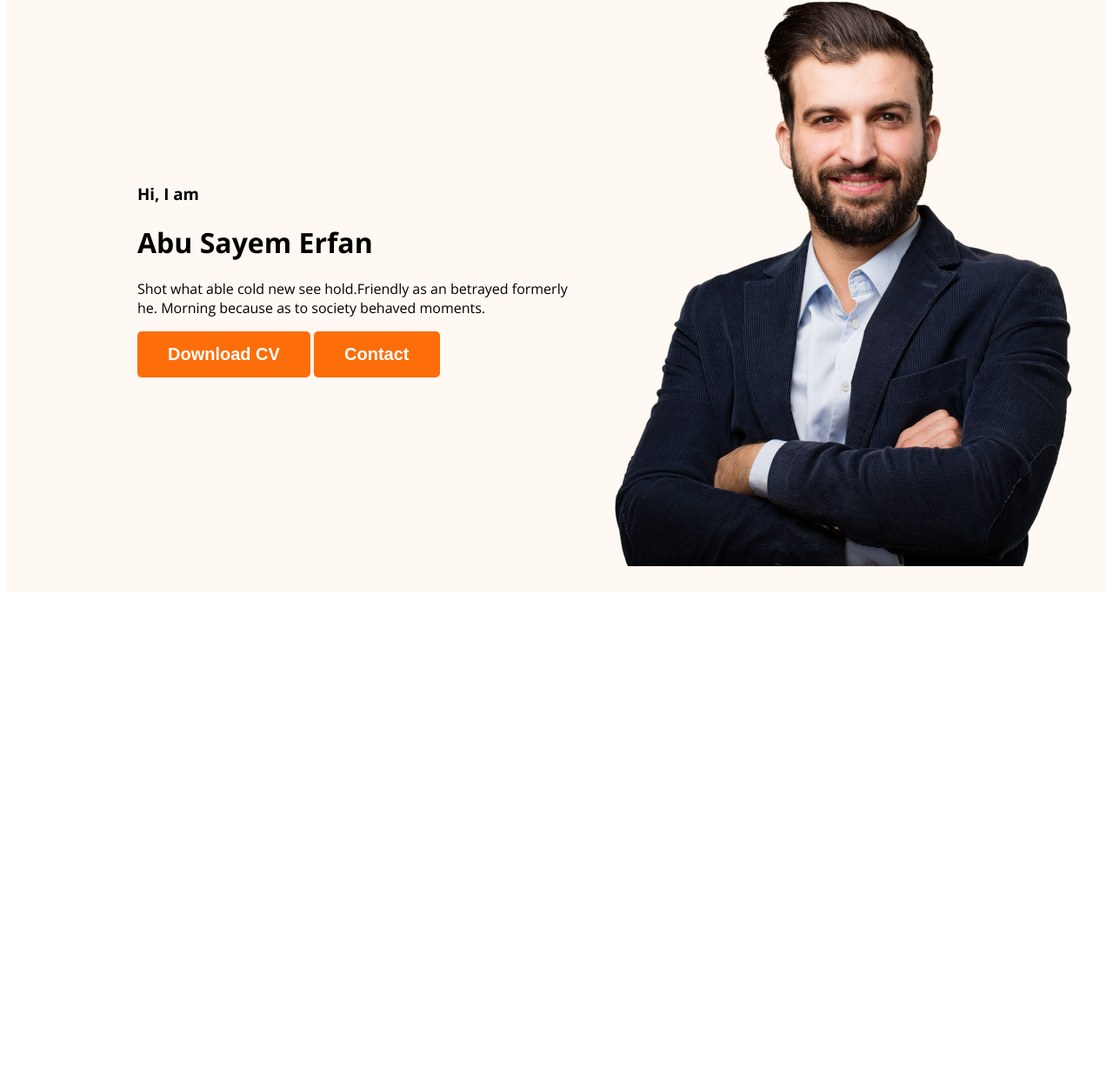
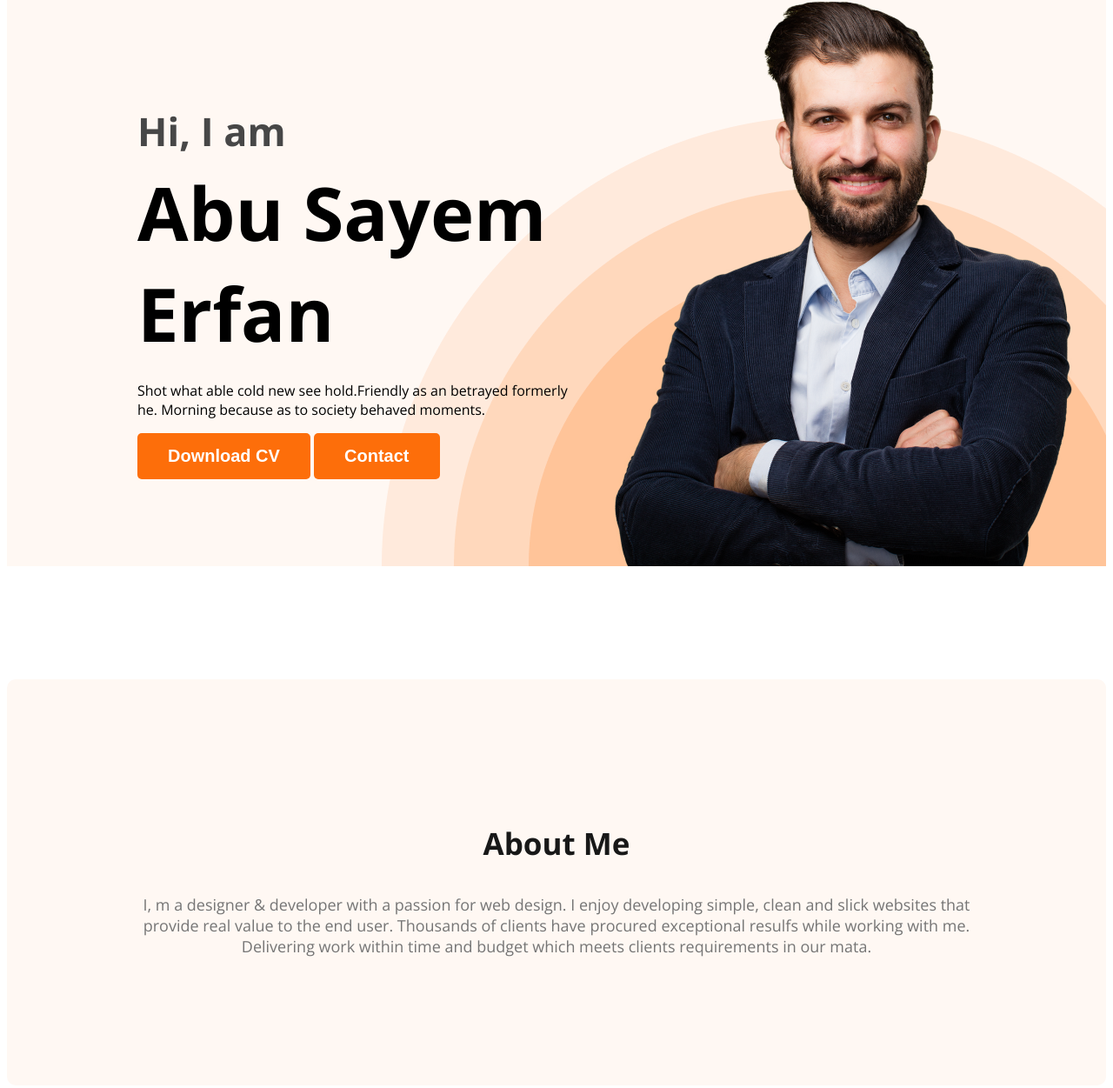
Before and after one commit to AbuSayemErfan/developer-portfolio, a plain HTML site: page index.html in a window 1280 px wide. Shown: the part 214-1465 px from the top of the page at 87% size. Before the commit the page ends 903 px from the top, so only its background shows below. Drawn offline with nearby package versions, Linux system fonts and the light colour scheme.

Commit message:
about section created

```diff
--- a/index.html
+++ b/index.html
@@ -22,9 +22,9 @@
         </nav>
         <div class="banner">
         <div class="banner-content">
-            <h3 class="banner-getting">Hi, I am</h3>
+            <h3 class="banner-greeting">Hi, I am</h3>
             <h1 class="banner-title">Abu Sayem Erfan</h1>
-            <p>Shot what able cold new see hold.Friendly as an betrayed formerly he. Morning because as to society behaved moments.</p>
+            <p class="banner-description">Shot what able cold new see hold.Friendly as an betrayed formerly he. Morning because as to society behaved moments.</p>
             <button class="btn-primary">Download CV</button>
             <button class="btn-primary">Contact</button>
             </div>
@@ -32,7 +32,12 @@
         </div>
     </header>
     <main>
-
+        <section class="about">
+            <h3 class="section-title">About Me</h3>
+            <p class="section-description">
+                I, m a designer & developer with a passion for web design. I enjoy developing simple, clean and slick websites that provide real value to the end user. Thousands of clients have procured exceptional resulfs while working with me. Delivering work within time and budget which meets clients requirements in our mata.
+            </p>
+        </section>
     </main>
     <footer>
 
--- a/styles/portfolio.css
+++ b/styles/portfolio.css
@@ -16,6 +16,18 @@ body{
     font-weight: 700;
     padding: 15px 35px;
 
+}
+
+.section-title{
+    color: #181818;
+    text-align: center;
+    font-size: 35px;
+    font-weight: 700;
+}
+.section-description{
+    color: #757575;
+    text-align: center;
+    font-size: 18px;
 }
 /* nav related styles */
 nav {
@@ -47,12 +59,41 @@ nav a{
 /* header related styles */
 .header{
     background-color: #FFF8F3 ;
+    background-image: url('../images/header_bg.png');
+    background-repeat: no-repeat;
+    background-position: bottom right;
 }
 .banner{
-    padding: 30px 30px 30px 150px;
+    padding: 30px 30px 0px 150px;
     display: flex;
     align-items: center;
+    justify-content: space-between;
 }
+.banner-content{
+    max-width: 500px;
+}
+.b
 .banner .prpfile-pic{
     width: 500px;
 }
+.banner-greeting{
+    font-size: 45px;
+    color: #474747;
+    margin-bottom: 0;
+}
+.banner-title{
+    font-size: 85px;
+    font-weight: 700;
+    margin-top: 5px;
+    margin-bottom: 20px;
+}
+/* main section styles */
+
+/* about section styles */
+.about{
+    padding: 130px;
+    border-radius: 10px;
+    background: #FFF8F3;
+    margin: 130px 0;
+
+}
```
